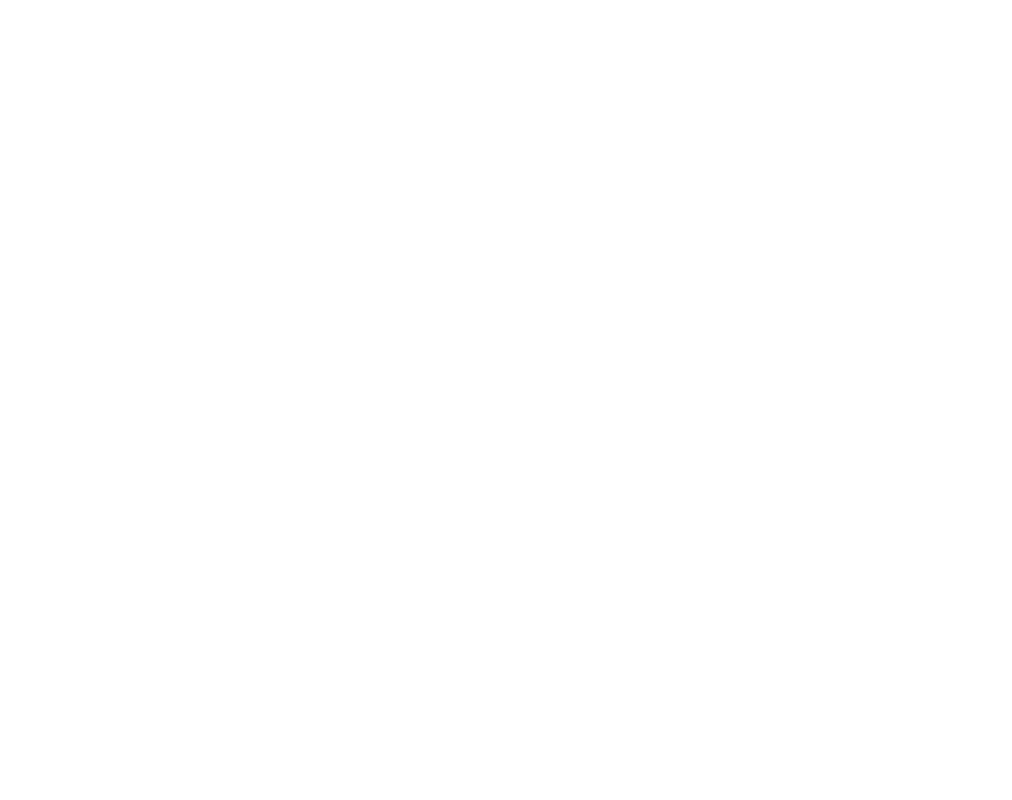
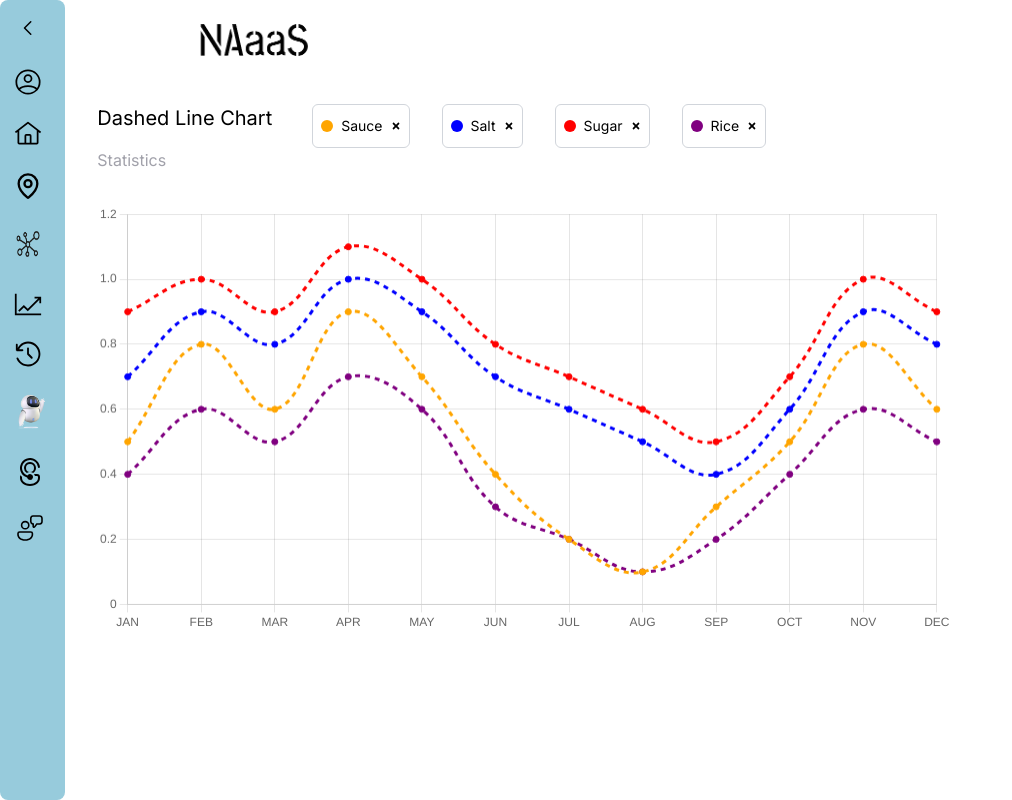
Before and after one commit to PCN-LAB/naas-frontend, a React (Create React App) app: page /Graphs in a window 1280 px wide. Before the commit this address had no page. Shown: the whole page, without its empty margins (0-1012 px from the left). Built offline with nearby package versions, Linux system fonts and the light colour scheme; the HTML template or start-up script is replaced by a standard one.

Commit message:
Added graph page

```diff
--- a/src/App.js
+++ b/src/App.js
@@ -13,6 +13,7 @@
 import ChangePassword from './pages/ChangePassword'
 import Error404 from './pages/error404'
 import Feedback from './pages/Feedback'
+import Graph from './components/Graph'
 function App() {
   return (
     <div className="App min-h-screen flex flex-col">
@@ -29,6 +30,7 @@
             <Route path="/error404" element={<Error404 />} />
             <Route path='/news-analytics' element={<NewsAnalytics />} />
             <Route path='/Feedback' element={<Feedback />} />
+            <Route path='/Graphs' element={<Graph />}/>
         </Routes>
         </BrowserRouter>
       </Provider>
--- /dev/null
+++ b/src/components/Graph.js
@@ -0,0 +1,139 @@
+import React, { useState } from 'react';
+import Logo from '../layout/Logo';
+import Sidebar from './Vertical-nav/vertical-nav';
+import { Line } from 'react-chartjs-2';
+import Chart from 'chart.js/auto';
+import { FaTimes } from 'react-icons/fa';
+
+const initialData = {
+    labels: ['JAN', 'FEB', 'MAR', 'APR', 'MAY', 'JUN', 'JUL', 'AUG', 'SEP', 'OCT', 'NOV', 'DEC'],
+    datasets: [
+        {
+            id: 1,
+            label: 'Sauce',
+            data: [0.5, 0.8, 0.6, 0.9, 0.7, 0.4, 0.2, 0.1, 0.3, 0.5, 0.8, 0.6],
+            borderColor: 'orange',
+            backgroundColor: 'orange',
+            borderDash: [5, 5],
+            fill: false,
+        },
+        {
+            id: 2,
+            label: 'Salt',
+            data: [0.7, 0.9, 0.8, 1.0, 0.9, 0.7, 0.6, 0.5, 0.4, 0.6, 0.9, 0.8],
+            borderColor: 'blue',
+            backgroundColor: 'blue',
+            borderDash: [5, 5],
+            fill: false,
+        },
+        {
+            id: 3,
+            label: 'Sugar',
+            data: [0.9, 1.0, 0.9, 1.1, 1.0, 0.8, 0.7, 0.6, 0.5, 0.7, 1.0, 0.9],
+            borderColor: 'red',
+            backgroundColor: 'red',
+            borderDash: [5, 5],
+            fill: false,
+        },
+        {
+            id: 4,
+            label: 'Rice',
+            data: [0.4, 0.6, 0.5, 0.7, 0.6, 0.3, 0.2, 0.1, 0.2, 0.4, 0.6, 0.5],
+            borderColor: 'purple',
+            backgroundColor: 'purple',
+            borderDash: [5, 5],
+            fill: false,
+        },
+    ],
+};
+
+const options = {
+    plugins: {
+        legend: {
+            display: false, // Hide the default legend
+        },
+    },
+    elements: {
+        line: {
+            tension: 0.4,
+        },
+    },
+    scales: {
+        y: {
+            beginAtZero: true,
+        },
+    },
+};
+
+function Graphs() {
+    const [data, setData] = useState(initialData);
+
+    const handleRemoveDataset = (datasetId) => {
+        setData((prevData) => ({
+            ...prevData,
+            datasets: prevData.datasets.filter((dataset) => dataset.id !== datasetId),
+        }));
+    };
+
+    const legend = () => {
+        return (
+            <div className='flex flex-row gap-8 ml-8' >
+                {data.datasets.map((dataset) => (
+                    <div
+                        key={dataset.id}
+                        className='flex items-center space-x-2 border border-gray-300 rounded-md p-2'
+                    >
+                        {/* Small color dot */}
+                        <div
+                            className='w-3 h-3 rounded-full'
+                            style={{ backgroundColor: dataset.borderColor }}
+                        ></div>
+
+                        {/* Dataset label */}
+                        <span className='text-sm'>{dataset.label}</span>
+
+                        {/* Remove button */}
+                        <button
+                            onClick={() => handleRemoveDataset(dataset.id)}
+                            className='flex items-center text-sm text-black-500 hover:text-black-700'
+                        >
+                            <FaTimes size={10} />
+                        </button>
+                    </div>
+                ))}
+            </div>
+        );
+    };
+
+
+    return (
+        <div className='h-full'>
+            <Sidebar />
+            <Logo />
+            <div className='flex w-11/12 mx-auto gap-4 p-6'>
+
+                <div className='w-4/5 ml-5'>
+
+                    <div className='flex flex-row gap-2'>
+                        <h2 className='text-xl mb-4'>Dashed Line Chart</h2>
+                        {legend()}
+
+                    </div>
+                    <div>
+                        <p className='text-zinc-400'>Statistics</p>
+                    </div>
+                    <div className='w-full mx-auto mt-8'>
+                        <Line data={data} options={options} />
+                    </div>
+
+                </div>
+
+                <div className='w-1/5 ml-5'>
+
+                </div>
+            </div>
+        </div>
+    );
+}
+
+export default Graphs;
--- a/src/components/Vertical-nav/vertical-nav.js
+++ b/src/components/Vertical-nav/vertical-nav.js
@@ -40,7 +40,7 @@
             icon: <img src={link} alt="link" className="icon-bold w-7 h-10"/>
         },
         {
-            path: "/comment",
+            path: "/Graphs",
             name: "Analytics",
             icon: <CilChartLine className="icon-bold  w-7 h-7"/>
         },
```
